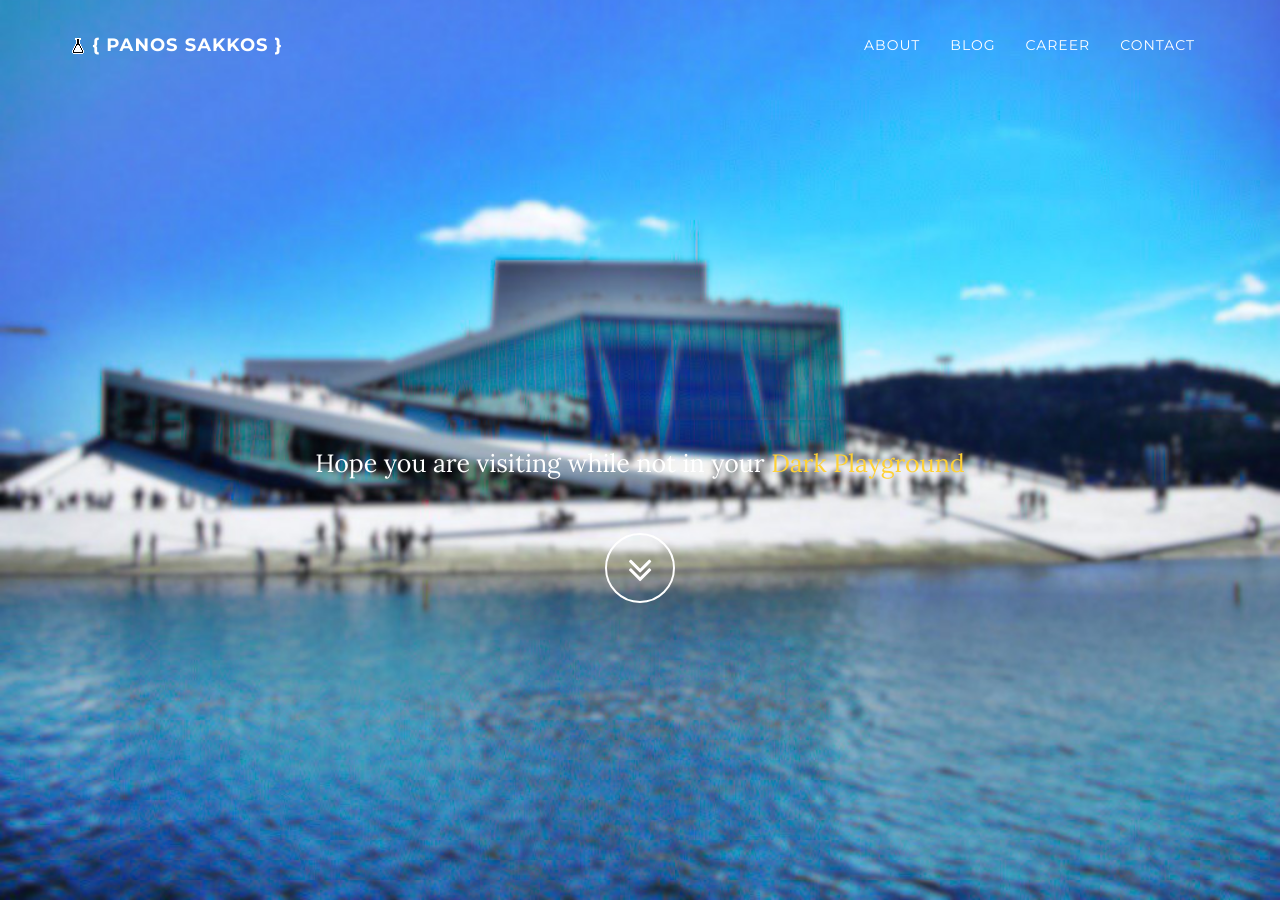
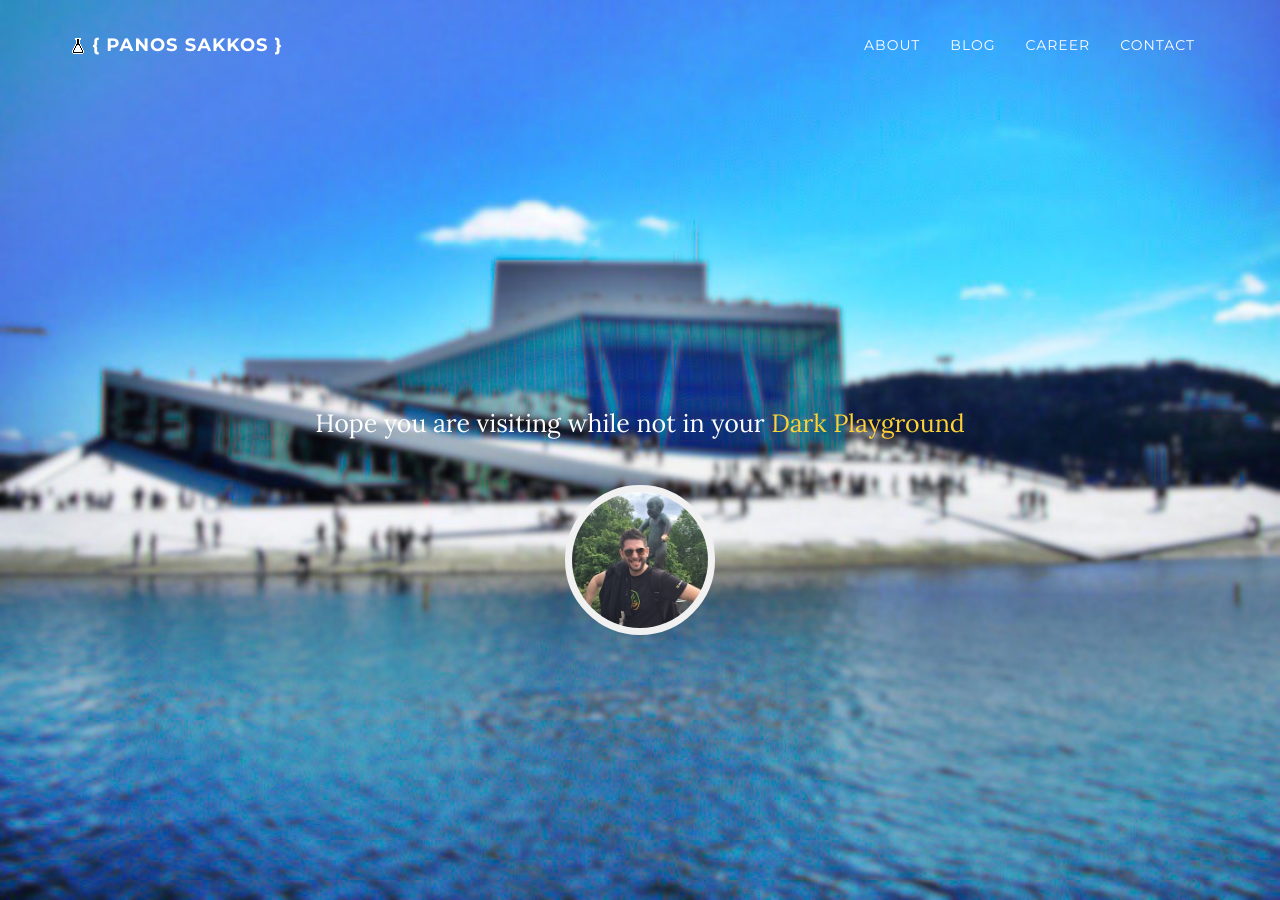
Before and after one commit to le4ker/blog, a Jekyll site: the page built from index.html, in a window 1280 px wide and 900 px high. Built offline with Jekyll 4.4.1, drawn with Linux system fonts in a browser that asks for light colours; comment, search, counter and statistics services are not loaded.

Commit message:
Added img-me

```diff
--- a/_config.yml
+++ b/_config.yml
@@ -18,6 +18,10 @@ pages_list:
   Blog: 'blog'
   Career: 'career'
   Contact: 'contact'
+
+# Abaout variables
+
+me-img: "img/me.jpg"
 
 # Blog variables
 
--- a/_includes/header.html
+++ b/_includes/header.html
@@ -6,8 +6,12 @@
                 <div class="col-md-8 col-md-offset-2">
                     <h1 class="brand-heading">&nbsp;</h1>
                     <p class="intro-text">{{ content }}</p>
-                    <a href="#{{ site.pages_list['About'] }}" class="btn btn-circle page-scroll">
+		    <a href="#{{ site.pages_list['About'] }}" class="btn btn-circle-large page-scroll">
+			<img class="img-me img-responsive" src="{{site.baseurl}}/{{site.me-img}}" alt="">
+		    </a>
+<!--                    <a href="#{{ site.pages_list['About'] }}" class="btn btn-circle page-scroll">
                         <i class="fa fa-angle-double-down animated"></i>
+-->
                     </a>
                 </div>
             </div>
--- a/css/timeline.css
+++ b/css/timeline.css
@@ -1,3 +1,13 @@
+.img-me {
+    width: 150px;
+    height: 150px;
+    border: 7px solid #f1f1f1;
+    border-radius: 100%;
+    text-align: center;
+    color: #fff;
+    background-color: #f1f1f1;
+}
+
 .timeline {
     position: relative;
     padding: 0;
```
Also changed, not shown: img/me.jpg (added).
